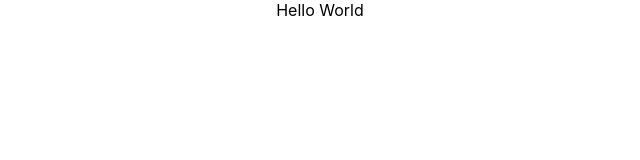
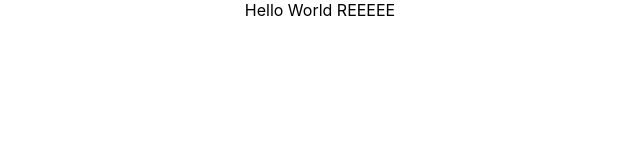
Before and after one commit to Sransonette/passive_homes_ui, a React (Create React App) app: page / in a window 1280 px wide. Shown: the top 160 px of the page, without its empty margins (320-960 px from the left). Built offline with nearby package versions, Linux system fonts and the light colour scheme.

Commit message:
created test component

```diff
--- a/src/components/test.js
+++ b/src/components/test.js
@@ -6,7 +6,7 @@ class Test extends Component{
     render() {
         return (
             <div>
-                Hello World
+                Hello World REEEEE
             </div>
         )
     }
```
